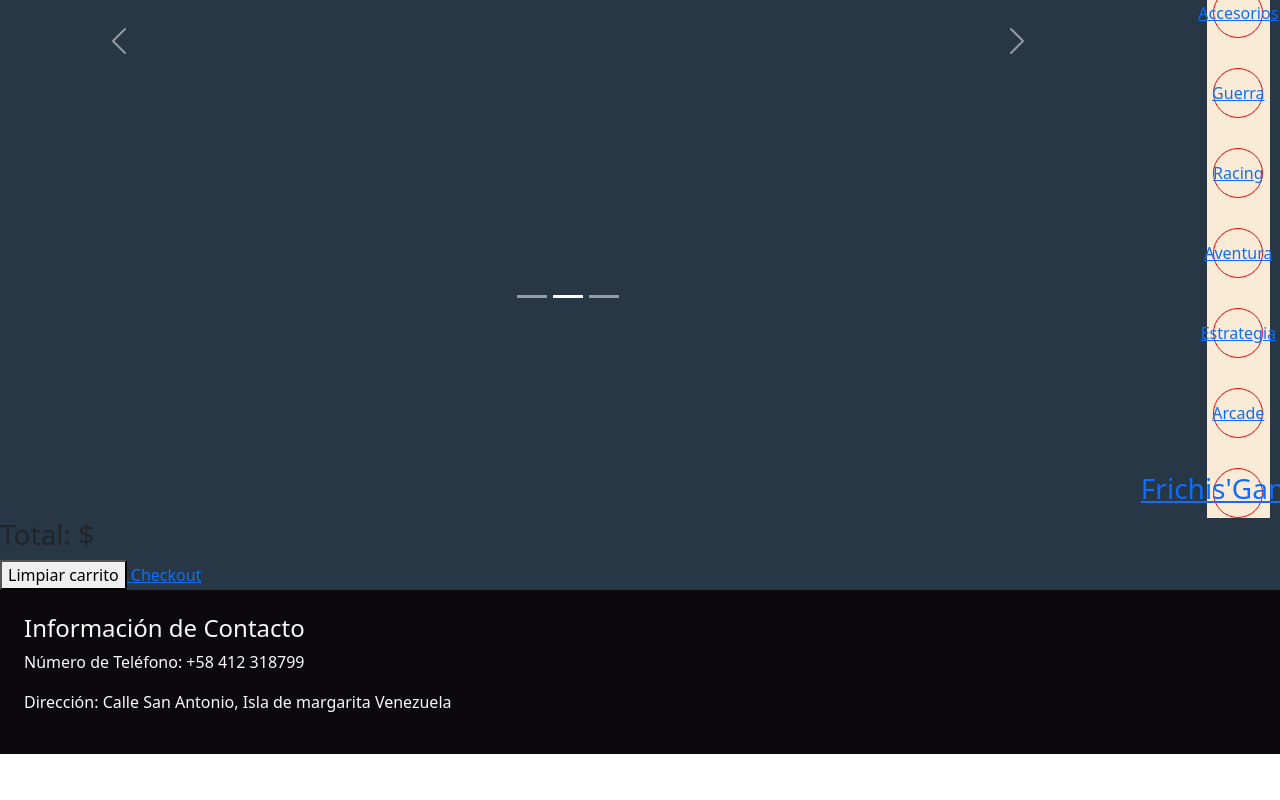
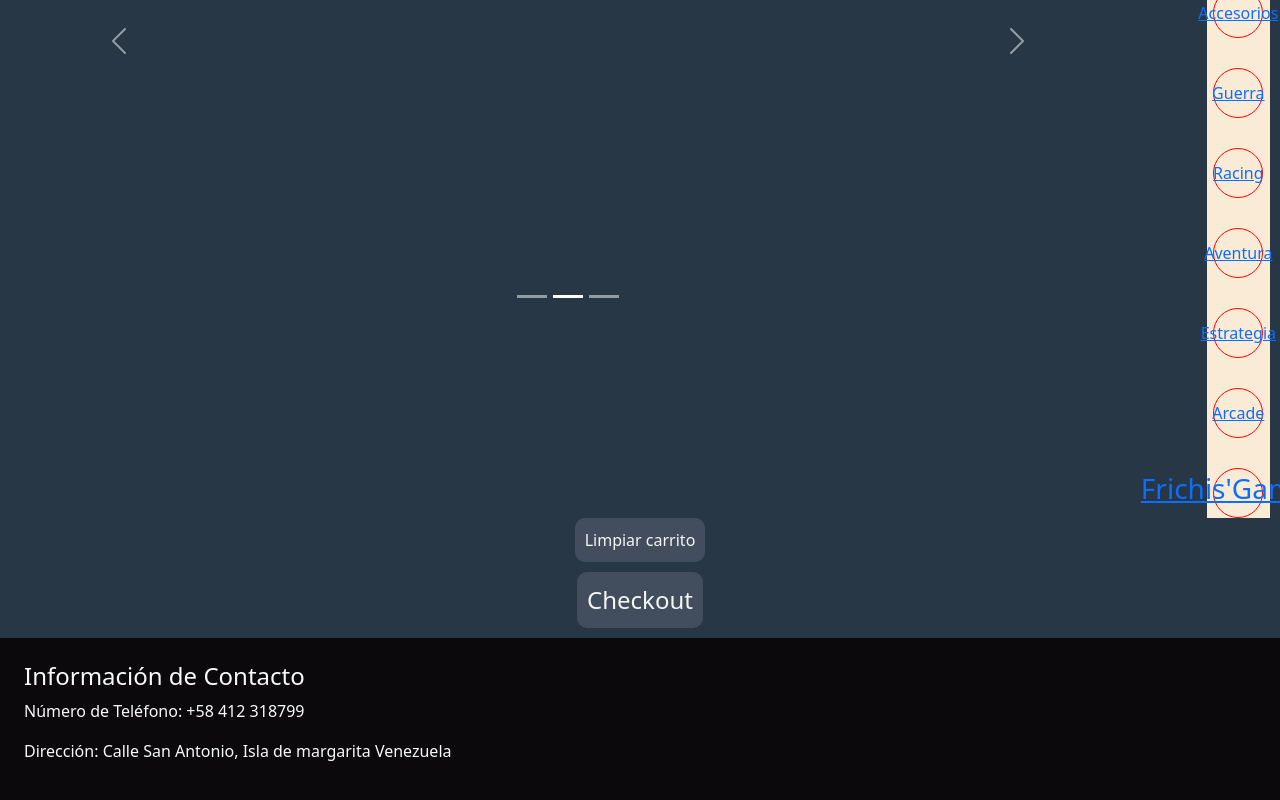
Before and after one commit to jesusgomezq/frichisg, a React (Create React App) app: page /cart in a window 1280 px wide. Shown: the part 398-1198 px from the top of the page. Before the commit the page ends 1152 px from the top, so only its background shows below. Built offline with nearby package versions, Linux system fonts and the light colour scheme.

Commit message:
problemas

```diff
--- /dev/null
+++ b/src/components/Cart/Cart.css
@@ -0,0 +1,11 @@
+.Cart {
+    display: flex;
+    flex-direction: column;
+    gap: 10px;
+    justify-content: center;
+    align-items: center;
+}
+
+.Option{
+    margin-bottom: 10px;
+}
--- a/src/components/Cart/Cart.jsx
+++ b/src/components/Cart/Cart.jsx
@@ -3,10 +3,11 @@ import { useContext } from 'react'
 import { CartContext } from '../../context/CartContext'
 import { CartItem } from '../CartItem/CartItem'
 import { Link } from 'react-router-dom'
+import './Cart.css'
 
 export const Cart = () => {
 
-    const { cart, clearCart, totalQuantity, total } = useContext(CartContext)
+    const { cart, clearCart, totalQuantity} = useContext(CartContext)
 
     if (totalQuantity === 0) {
         return (
@@ -20,11 +21,10 @@ export const Cart = () => {
     }
 
     return (
-        <div>
-            {cart.map(producto => <CartItem key={producto.id} {...producto} />)}
-            <h3>Total: ${total}</h3>
-            <button onClick={() => clearCart()} className='Button'>Limpiar carrito</button>
-            <Link to='/checkout' className='Option'> Checkout</Link>
+        <div className='Cart'>
+            {cart.map(produc => <CartItem key={produc.id} {...produc} />)}
+            <button onClick={() => clearCart()} className='Boton'>Limpiar carrito</button>
+            <Link to='/checkout' className='Option'>Checkout</Link>
         </div>
     )
 
--- /dev/null
+++ b/src/components/CartItem/CartItem.css
@@ -0,0 +1,8 @@
+.CartItem{
+    width: 60%;
+    margin: 20px;
+    padding: 20px;
+    text-align: center;
+    border-radius: 10px;
+    box-shadow: 4px 4px 6px rgb(0, 0, 0, 0.4);
+}
--- a/src/components/CartItem/CartItem.jsx
+++ b/src/components/CartItem/CartItem.jsx
@@ -1,9 +1,54 @@
-import React from 'react'
+import React, { useContext } from 'react'
+import { CartContext } from '../../context/CartContext'
+import './CartItem.css'
 
-export const CartItem = () => {
+
+export const CartItem = ({ id, price, image, title, quantity, total}) => {
+
+  const { removeItem} = useContext(CartContext)
+
   return (
-    <div>
 
-    </div>
+    <article className='CartItem'>
+
+      <header className='Header'>
+        <h2 className='ItemHeader'>
+          {title}
+        </h2>
+      </header>
+
+      <picture>
+        <img src={image} alt={title} className='ItemImg' />
+      </picture>
+      <section>
+        <p className='InfoCart'>
+          Precio: ${price}
+        </p>
+      </section>
+
+      <section>
+        <h4 className='InfoCart'>Cantidad</h4>
+        <h6 className='InfoCart'>
+          {quantity}
+        </h6>
+      </section>
+
+      <section>
+        <h4 className='InfoCart'>Subtotal</h4>
+        <h6 className='InfoCart'>
+          ${price * quantity}
+        </h6>
+      </section>
+
+      <section>
+        <h3 className='InfoCart'>
+          Total: ${total}
+        </h3>
+      </section>
+      <section>
+        <button className='btn btn-danger ' onClick={() => removeItem(id)}>X</button>
+      </section>
+    </article>
+
   )
 }
--- a/src/components/CartWidget/CartWidget.jsx
+++ b/src/components/CartWidget/CartWidget.jsx
@@ -7,11 +7,11 @@ import { Link } from 'react-router-dom'
 export const CartWidget = () => {
 
   const { totalQuantity } = useContext(CartContext)
+  const { quantity} = useContext(CartContext)
 
   return (
-
     <Link to='/cart' className='Card' >
-      <span className='Numero'>0</span>
+      <span className='Numero'>{quantity}</span>
       <img className='Carrito_logo' src={carrito} alt="carrito" />
       {totalQuantity}
     </Link>
--- a/src/components/ItemDetail/ItemDetail.css
+++ b/src/components/ItemDetail/ItemDetail.css
@@ -14,3 +14,16 @@ img{
 section p{
     font-size: 24px;
 }
+
+.Option{
+    font-size: 24px;
+    padding: 10px;
+    border: none;
+    border-radius: 10px;
+    border-radius: 10px;
+    padding: 10px;
+    border: none;
+    background-color: #424e5e;
+    color: whitesmoke;
+    text-decoration: none;
+}
--- a/src/components/ItemDetail/ItemDetail.jsx
+++ b/src/components/ItemDetail/ItemDetail.jsx
@@ -12,11 +12,11 @@ export const ItemDetail = ({ id, image, title, category, description, price, sto
     const handleOnAdd = (quantity) => {
         setQuantityAdded(quantity)
 
-        const item = {
+        const productos = {
             id, title, price
         }
 
-        addItem(item, quantity)
+        addItem(productos, quantity)
     }
 
     return (
--- a/src/context/CartContext.jsx
+++ b/src/context/CartContext.jsx
@@ -10,33 +10,40 @@ export const CartProvider = ({ children }) => {
 
     console.log(cart);
 
-    const addItem = (item, quantity) => {
+    // agregamos un producto al carrito
+    const addItem = (productos, quantity) => {
 
-        if (!isInCart(item.id)) {
-            setCart(prev => [...prev, { ...item, quantity }])
+        if (!isInCart(productos.id)) {
+            setCart(prev => [...prev, { ...productos, quantity }])
         } else {
             console.error('El producto ya fue agregado')
         }
     }
 
-    const removeItem = (itemId) => {
+    // Removemos un producto del carrito
+    const removeItem = (productosId) => {
 
-        const cartUpdate = cart.filter(produc => produc.id !== itemId)
+        const cartUpdate = cart.filter(produc => produc.id !== productosId)
         setCart(cartUpdate)
     }
 
+    // Limpiamos el carrito
     const clearCart = () => {
 
         setCart([])
     }
 
-    const isInCart = (itemId) => {
+    const total = () => {
+        cart.reduce((total, product) => total + product.price * product.quantity, 0)
+    }
 
-        return cart.some(prod => prod.id === itemId)
+    const isInCart = (productosId) => {
+
+        return cart.some(prod => prod.id === productosId)
     }
 
     return (
-        <CartContext.Provider value={{ cart, addItem, removeItem, clearCart, }}>
+        <CartContext.Provider value= {{cart, addItem, removeItem, clearCart, total }}>
             {children}
         </CartContext.Provider>
     )
```
